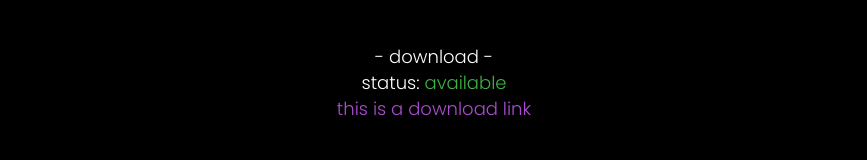
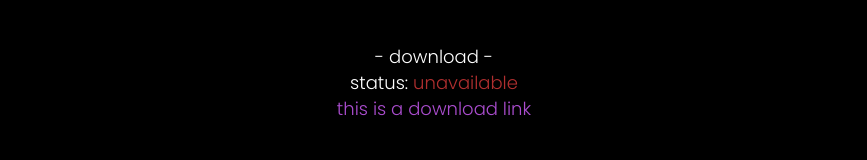
Before and after one commit to egg-v/egg-v.github.io, a plain HTML site: page vp/index.html in a window 1280 px wide. Shown: the part 313-473 px from the top of the page, without its empty margins (206-1073 px from the left). Drawn offline with Linux system fonts and the light colour scheme.

Commit message:
Update index.html

```diff
--- a/vp/index.html
+++ b/vp/index.html
@@ -69,7 +69,7 @@ body {
 <p>&nbsp;</p>
 <p>&nbsp;</p>
 <p>- download -</p>
-<p>status: <span class="can" style = "can">available</span> </p>
+<p>status: <span class="red" style = "red">unavailable</span> </p>
 <p class="link"><a href="https://drive.google.com/file/d/1lIzyElRhOzHimh9pnUpewb-9bohEU0LT/view?usp=sharing">this is a download link</a></p>
 <p>&nbsp;</p>
 <p>&nbsp;</p>
```
